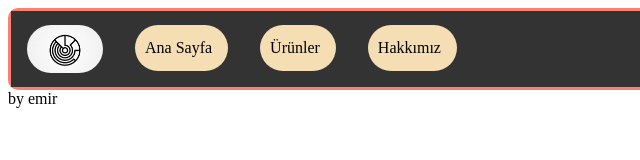
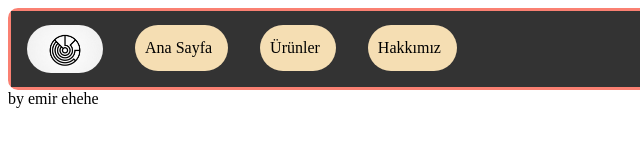
Before and after one commit to Emiryasli/Emiryasli, a plain HTML site: page index.html in a window 1280 px wide. Shown: the full height of the page, 0-640 px from the left. Drawn offline with Linux system fonts and the light colour scheme.

Commit message:
footerda değişiklik

```diff
--- a/index.html
+++ b/index.html
@@ -69,6 +69,6 @@ height: 20px;
             </ul>
         </header>
     </div>
-    <footer>by emir</footer>
+    <footer>by emir ehehe</footer>
 </body>
 </html>
```
